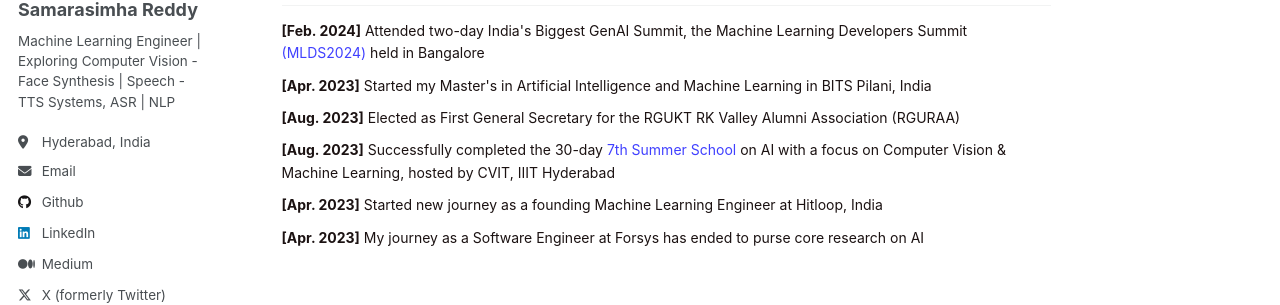
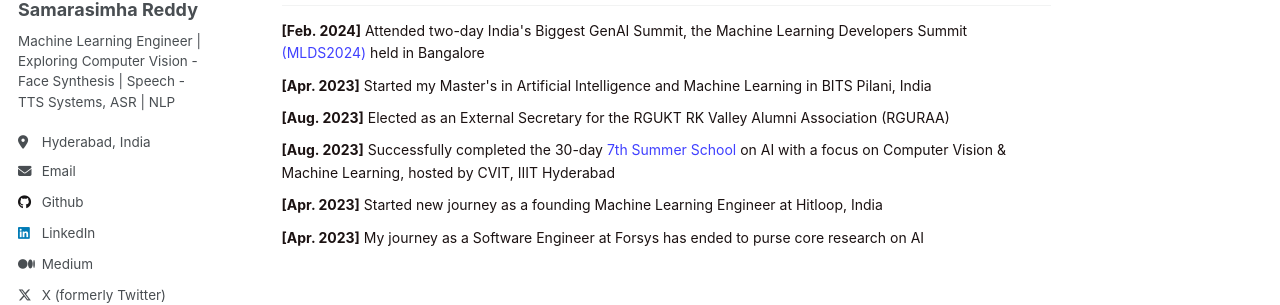
Before and after one commit to samarasimhapeyala/samarasimhapeyala.github.io, a Jekyll site: the page built from _pages/about.md, in a window 1280 px wide and 900 px high, scrolled down 551 px. Shown: the part 251-556 px from the top of the window. Built offline with Jekyll 4.4.1, drawn with Linux system fonts in a browser that asks for light colours; a script that is not in the unit is left out.

Commit message:
Update about.md

```diff
--- a/_pages/about.md
+++ b/_pages/about.md
@@ -116,7 +116,7 @@
   <ul class="updates-list">
     <li><strong>[Feb. 2024]</strong> Attended two-day India's Biggest GenAI Summit, the Machine Learning Developers Summit <a href="https://mlds.analyticsindiamag.com/"> (MLDS2024)</a> held in Bangalore</li>
     <li><strong>[Apr. 2023]</strong> Started my Master's in Artificial Intelligence and Machine Learning in BITS Pilani, India</li>
-    <li><strong>[Aug. 2023]</strong> Elected as First General Secretary for the RGUKT RK Valley Alumni Association (RGURAA)</li>
+    <li><strong>[Aug. 2023]</strong> Elected as an External Secretary for the RGUKT RK Valley Alumni Association (RGURAA)</li>
     <li><strong>[Aug. 2023]</strong> Successfully completed the 30-day <a href="https://cvit.iiit.ac.in/summerschool2023/"> 7th Summer School</a> on AI with a focus on Computer Vision & Machine Learning, hosted by CVIT, IIIT Hyderabad</li>
     <li><strong>[Apr. 2023]</strong> Started new journey as a founding Machine Learning Engineer at Hitloop, India</li>
     <li><strong>[Apr. 2023]</strong> My journey as a Software Engineer at Forsys has ended to purse core research on AI</li>
```
